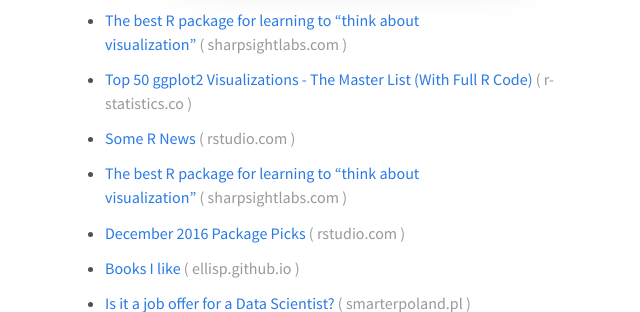
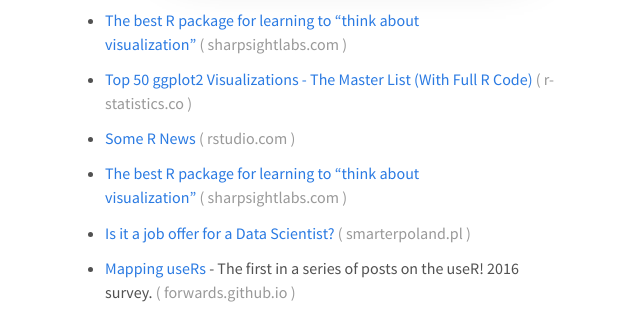
Before and after one commit to rweekly/rweekly.org, a Jekyll site: the page built from draft.md, in a window 1280 px wide and 900 px high, scrolled down 3027 px, cut to the strip 37-349 px from the top of the window. Shown: the whole strip, without its empty margins (295-935 px from the left). Built offline with Jekyll 4.4.1, drawn with Linux system fonts in a browser that asks for light colours; comment, search, counter and statistics services are not loaded; some of the changed text lies outside the part shown.

Commit message:
moved 2 post from insights to new packages and resources

```diff
--- a/draft.md
+++ b/draft.md
@@ -89,9 +89,6 @@
 
 + [The best R package for learning to “think about visualization”](http://sharpsightlabs.com/blog/r-package-think-about-visualization/)
 
-+ [December 2016 Package Picks](https://www.rstudio.com/rviews/2017/01/11/december-2016-package-picks/)
-
-+ [Books I like](http://ellisp.github.io/blog/2017/01/14/books)
 
 + [Is it a job offer for a Data Scientist?](http://smarterpoland.pl/index.php/2017/01/is-it-a-job-offer-for-a-data-scientist/)
 
```
Also changed, not shown: other parts of draft.md (+4 -0 lines).
